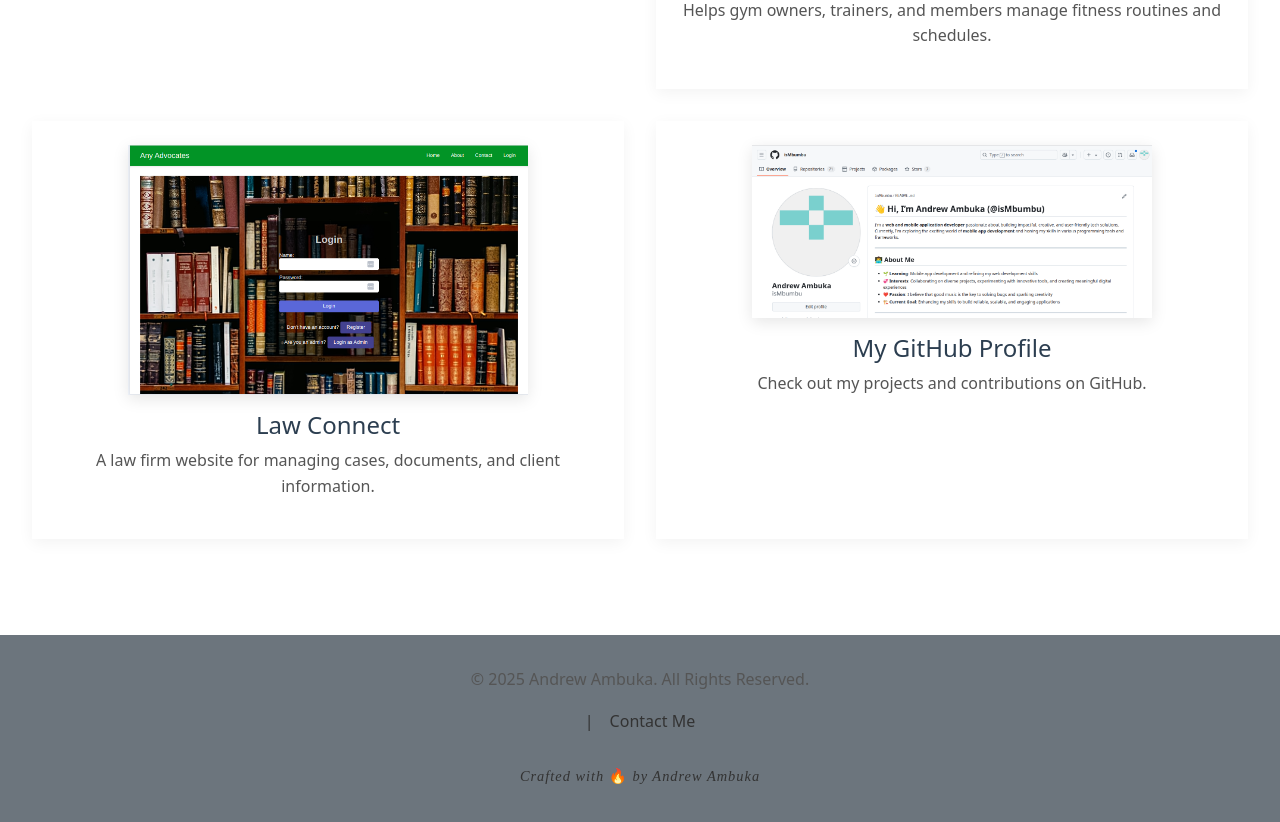
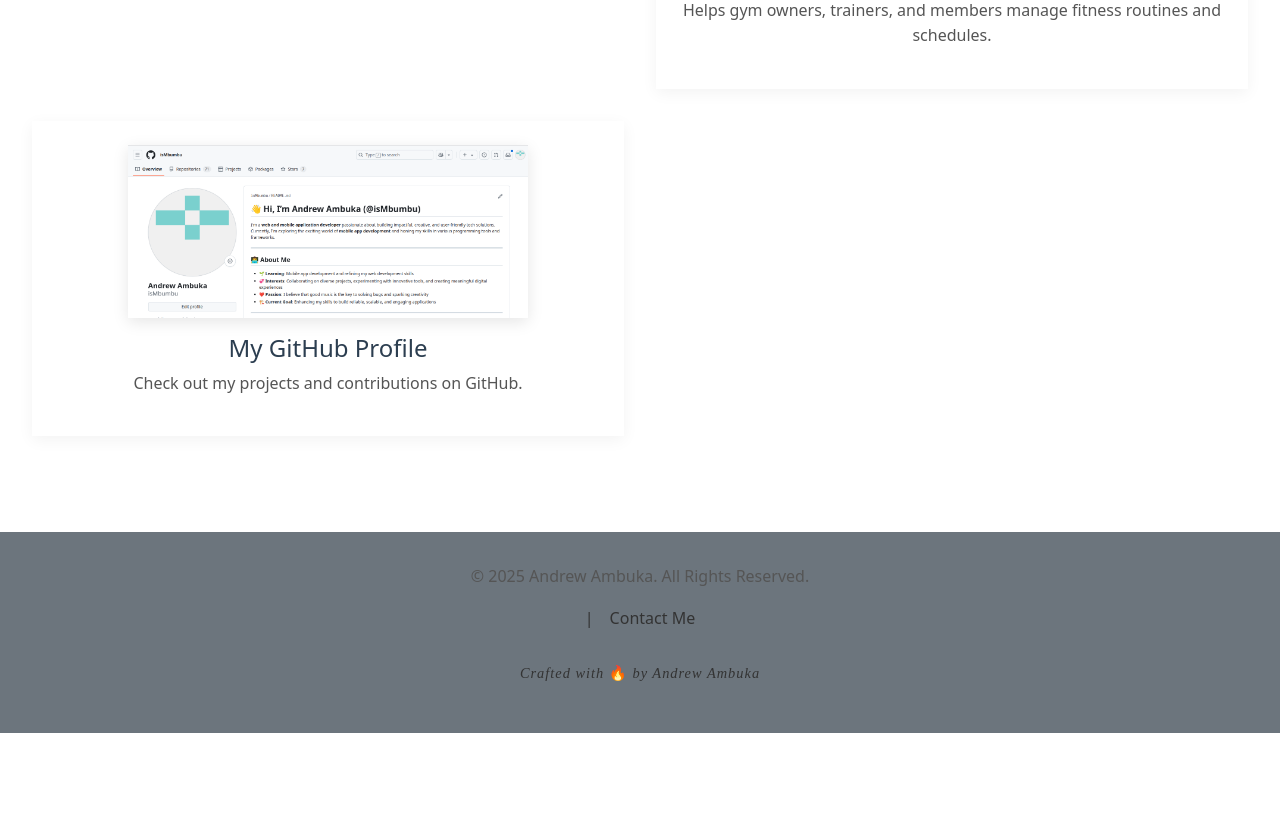
Before and after one commit to isMbumbu/drews_portfolio, a React (Vite) app: page / in a window 1280 px wide. Shown: the part 2280-3102 px from the top of the page. After the commit the page ends 3013 px from the top, so only its background shows below. Built offline with nearby package versions, Linux system fonts and the light colour scheme.

Commit message:
Update Portfolio.jsx

```diff
--- a/src/pages/Portfolio.jsx
+++ b/src/pages/Portfolio.jsx
@@ -22,7 +22,7 @@
           <p>Helps gym owners, trainers, and members manage fitness routines and schedules.</p>
         </div>
 
-        <div className="portfolio-item">
+{/*         <div className="portfolio-item">
           <a href="https://anylawfirm.netlify.app" target="_blank" rel="noopener noreferrer">
             <img
               src="image.png"
@@ -32,7 +32,7 @@
           </a>
           <h3>Law Connect</h3>
           <p>A law firm website for managing cases, documents, and client information.</p>
-        </div>
+        </div> */}
 
         <div className="portfolio-item">
           <a href="https://github.com/isMbumbu" target="_blank" rel="noopener noreferrer">
```
